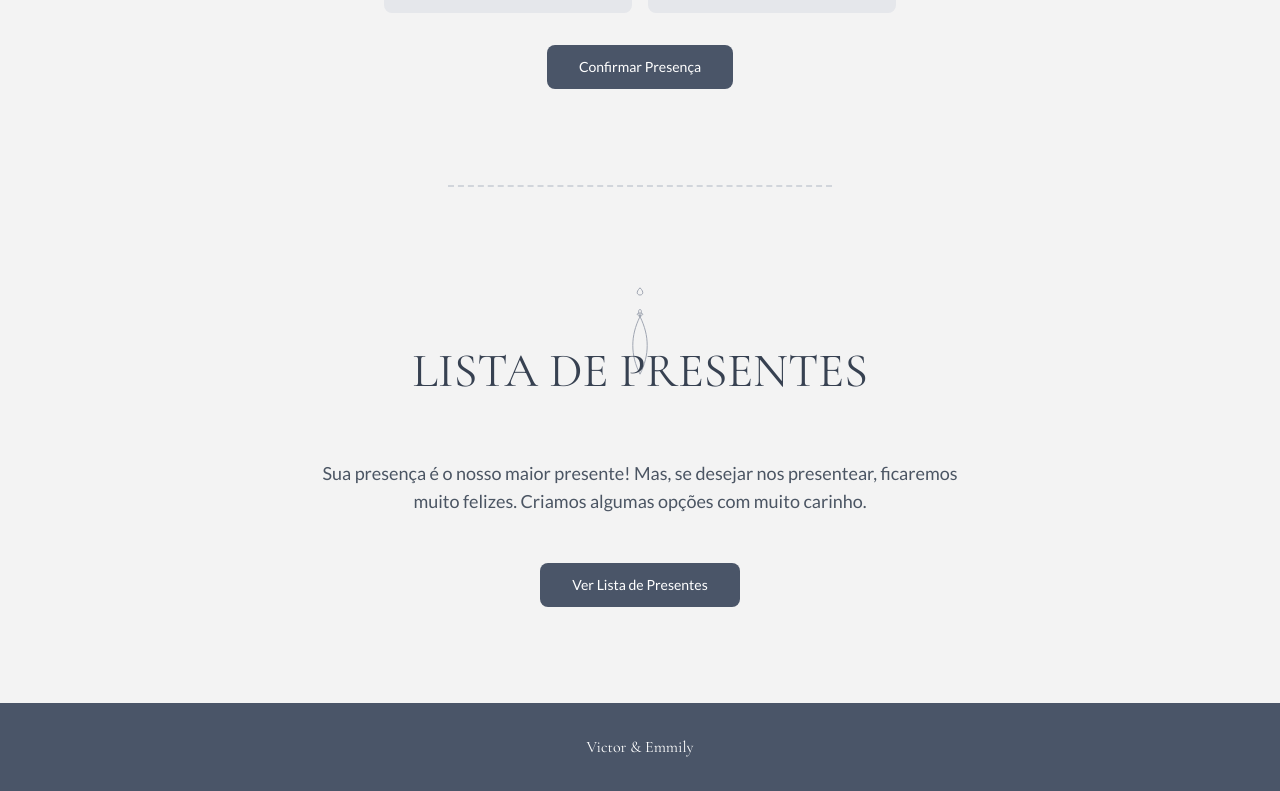
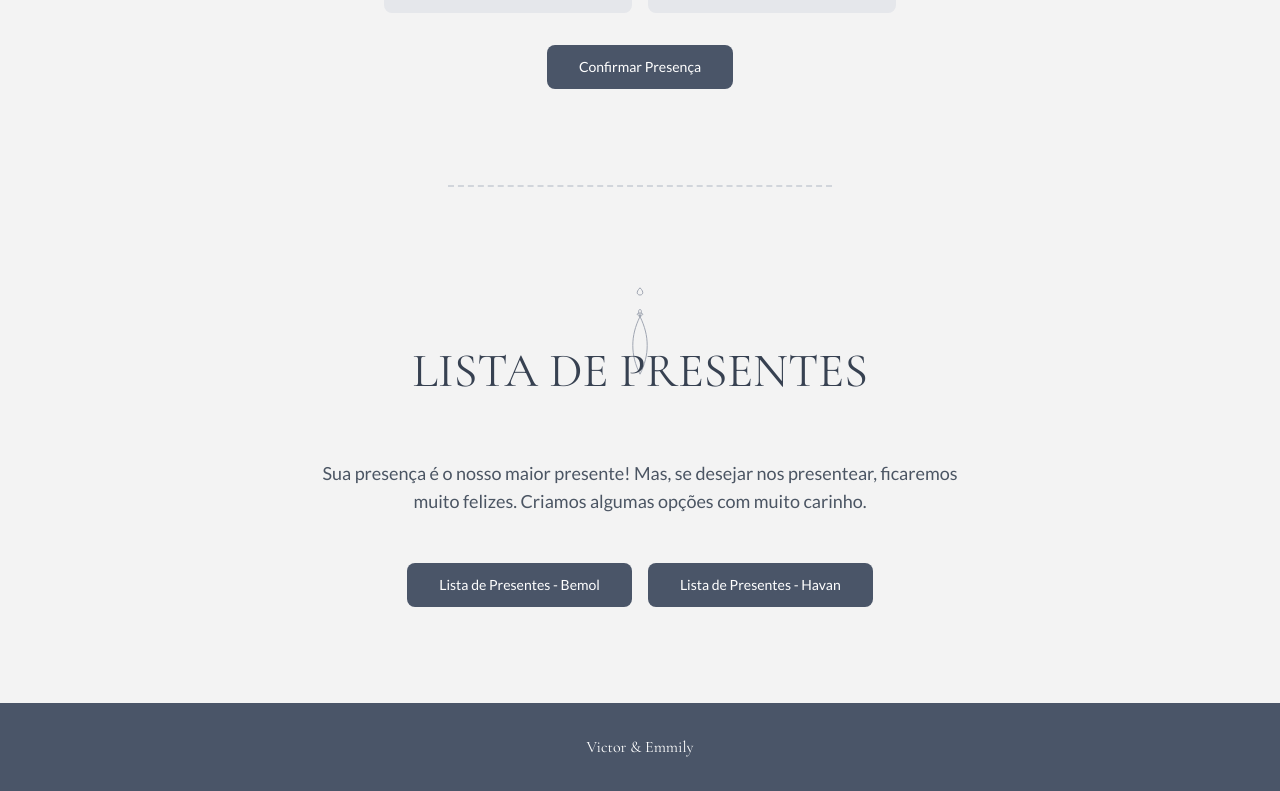
Before and after one commit to victordantas1/casamento-landing-page, a React (Create React App) app: page / in a window 1280 px wide. Shown: the part 4137-4928 px from the top of the page. Built offline with nearby package versions, Linux system fonts and the light colour scheme.

Commit message:
Add options to lista de presentes section

```diff
--- a/src/App.js
+++ b/src/App.js
@@ -251,9 +251,24 @@ const GiftListSection = () => (
         <p className="max-w-2xl mx-auto text-gray-600 leading-relaxed text-base md:text-lg mb-12">
             Sua presença é o nosso maior presente! Mas, se desejar nos presentear, ficaremos muito felizes. Criamos algumas opções com muito carinho.
         </p>
-        <div className="text-center">
-            <a href="#" className="inline-block text-white bg-[#4A5568] hover:bg-opacity-90 focus:ring-4 focus:outline-none focus:ring-blue-300 font-medium rounded-lg text-sm px-8 py-3 text-center">
-                Ver Lista de Presentes
+        <div className="flex flex-col sm:flex-row justify-center items-center gap-4">
+            <a
+                // Coloque aqui o link para a sua lista de presentes da Bemol
+                href="#"
+                target="_blank"
+                rel="noopener noreferrer"
+                className="inline-block text-white bg-[#4A5568] hover:bg-opacity-90 focus:ring-4 focus:outline-none focus:ring-blue-300 font-medium rounded-lg text-sm px-8 py-3 text-center"
+            >
+                Lista de Presentes - Bemol
+            </a>
+            <a
+                // Coloque aqui o link para a sua lista de presentes da Havan
+                href="#"
+                target="_blank"
+                rel="noopener noreferrer"
+                className="inline-block text-white bg-[#4A5568] hover:bg-opacity-90 focus:ring-4 focus:outline-none focus:ring-blue-300 font-medium rounded-lg text-sm px-8 py-3 text-center"
+            >
+                Lista de Presentes - Havan
             </a>
         </div>
     </Section>
```
